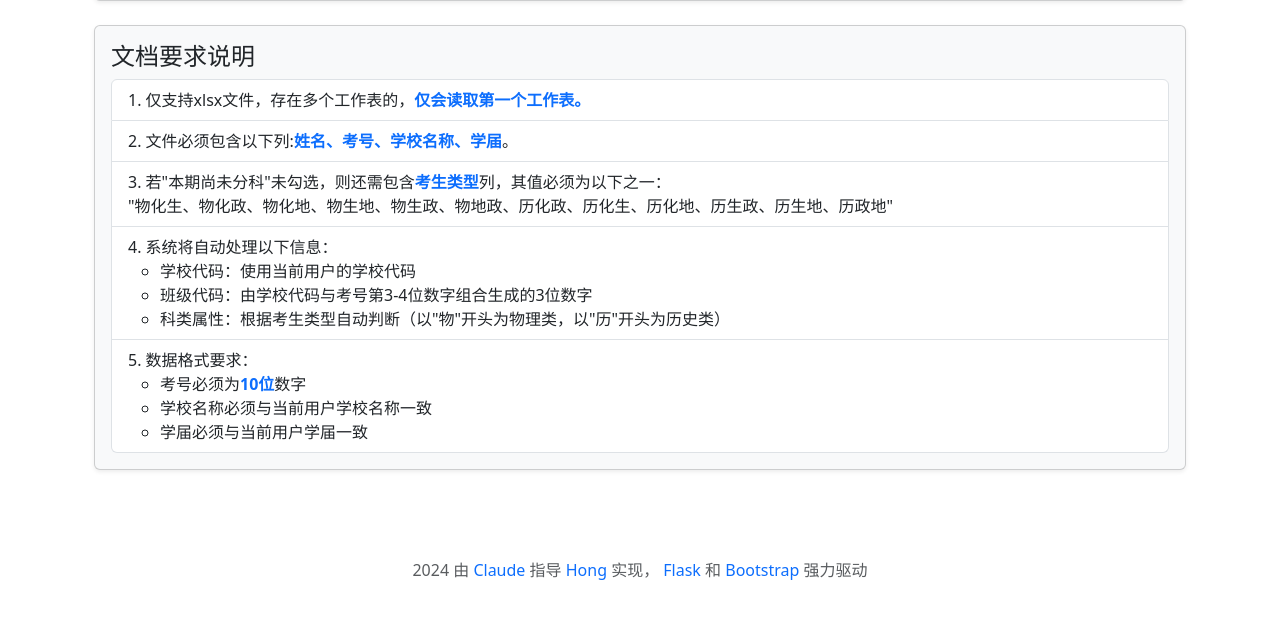
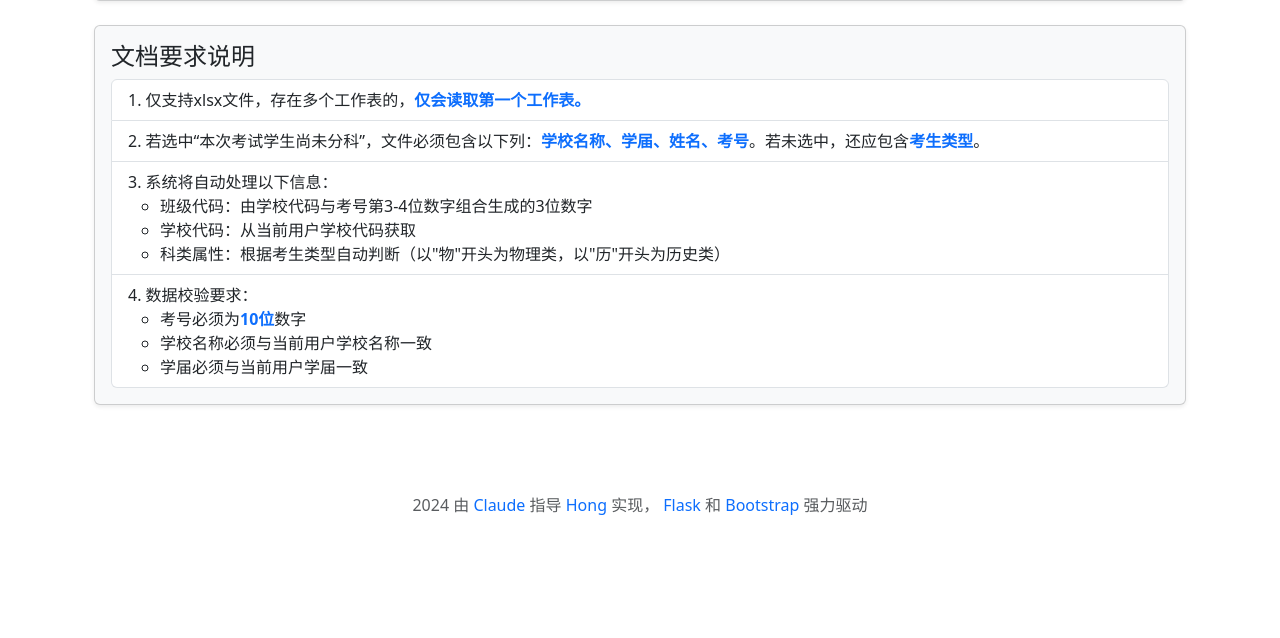
Before and after one commit to reee/allcom_list_merger, a Flask app: page /import_students in a window 1280 px wide. Shown: the part 394-1032 px from the top of the page. After the commit the page ends 909 px from the top, so only its background shows below. Run offline with Flask 3, Linux system fonts and the light colour scheme; the visitor is signed in with stand-in values (Sample User, id 1); some libraries are stand-ins or nearby versions.

Commit message:
Tweak New student fuction

```diff
--- a/app/forms.py
+++ b/app/forms.py
@@ -27,8 +27,12 @@ class ImportStudentsForm(FlaskForm):
 
 class EditStudentForm(FlaskForm):
     name = StringField('姓名', validators=[DataRequired()])
-    student_id = StringField('学籍号(可留空)')
-    exam_type = SelectField('考生类型1', choices=[
+    exam_no = StringField('考号', validators=[DataRequired(), Length(min=10, max=10)])
+    school_code = StringField('学校代码', validators=[DataRequired()])
+    school_name = StringField('学校名称', validators=[DataRequired()])
+    grade_name = StringField('学届', validators=[DataRequired()])
+    class_name = StringField('班级代码', validators=[DataRequired(), Length(min=3, max=3)])
+    exam_type = SelectField('考生类型', choices=[
         ('', '高一上留空，其他年级请下拉选择'),  # 添加空选项
         ('物化生', '物化生'),
         ('物化政', '物化政'),
@@ -43,17 +47,31 @@ class EditStudentForm(FlaskForm):
         ('历化生', '历化生'),
         ('历化地', '历化地')
     ])  # 移除 DataRequired()
-    exam_type1 = StringField('考生类型2(可留空)')
     subject_type = SelectField('科类属性', choices=[
         ('', '高一上留空，其他年级请下拉选择'),  # 添加空选项
         ('物理类', '物理类'),
         ('历史类', '历史类')
     ])  # 移除 DataRequired()
-    school_code = StringField('学校代码', validators=[DataRequired()])
-    school_name = StringField('学校名称', validators=[DataRequired()])
-    class_name = StringField('班级代码', validators=[DataRequired(), Length(min=3, max=3)])
-    grade_name = StringField('学届', validators=[DataRequired()])
+    submit = SubmitField('提交')
+
+class NewStudentForm(FlaskForm):
+    name = StringField('姓名', validators=[DataRequired()])
     exam_no = StringField('考号', validators=[DataRequired(), Length(min=10, max=10)])
+    exam_type = SelectField('考生类型', choices=[
+        ('', '高一上留空，其他年级请下拉选择'),  # 添加空选项
+        ('物化生', '物化生'),
+        ('物化政', '物化政'),
+        ('物化地', '物化地'),
+        ('物生地', '物生地'),
+        ('物生政', '物生政'),
+        ('物地政', '物地政'),
+        ('历化政', '历化政'),
+        ('历化生', '历化生'),
+        ('历化地', '历化地'),
+        ('历生政', '历生政'),
+        ('历生地', '历生地'),
+        ('历政地', '历政地')
+    ])
     submit = SubmitField('提交')
 
 class SearchStudentForm(FlaskForm):
--- a/app/models.py
+++ b/app/models.py
@@ -31,9 +31,7 @@ class Student(db.Model):
     grade_name = db.Column(db.String(64))
     class_name = db.Column(db.String(64))
     name = db.Column(db.String(64))
-    student_id = db.Column(db.String(20))
     exam_type = db.Column(db.String(64))
-    exam_type1 = db.Column(db.String(64))
     exam_no = db.Column(db.String(64), unique=True)
     subject_type = db.Column(db.String(64))
 
--- a/app/routes.py
+++ b/app/routes.py
@@ -7,7 +7,7 @@ import pandas as pd
 from sqlalchemy import func
 from app import app, db
 from app.auth import admin_required
-from app.forms import EditStudentForm, EditTeacherForm, ImportStudentsForm, ImportTeachersForm, ImportUsersForm, LoginForm, SearchStudentForm, SearchTeacherForm
+from app.forms import EditStudentForm, EditTeacherForm, ImportStudentsForm, ImportTeachersForm, ImportUsersForm, LoginForm, SearchStudentForm, SearchTeacherForm, NewStudentForm
 from app.models import Student, Teacher, User
 
 from app.log_utils import logger
@@ -228,15 +228,15 @@ def import_students():
                 return redirect(url_for('import_students'))
 
             # 处理考生类型和科类属性
-            exam_type1 = ''
+            exam_type = ''
             subject_type = ''
             if not form.not_divided.data:  # 如果已分科
-                exam_type1 = str(row['考生类型']).strip()
-                if exam_type1 not in valid_exam_types:
+                exam_type = str(row['考生类型']).strip()
+                if exam_type not in valid_exam_types:
                     flash(f"存在考生类型不正确,请修正后重新导入", 'error')
                     return redirect(url_for('import_students'))
                 # 根据考生类型判断科类属性
-                subject_type = "物理类" if exam_type1.startswith('物') else "历史类"
+                subject_type = "物理类" if exam_type.startswith('物') else "历史类"
 
             # 创建学生记录
             student = Student(
@@ -245,9 +245,7 @@ def import_students():
                 grade_name=current_user.grade_name,
                 class_name=class_code,
                 name=str(row['姓名']).strip(),
-                student_id='',  # 学籍号可为空
-                exam_type=exam_type1,  # 考生类型1
-                exam_type1='',  # 考生类型2可为空
+                exam_type=exam_type,
                 exam_no=exam_no,
                 subject_type=subject_type
             )
@@ -395,9 +393,7 @@ def edit_student(student_id):
     form = EditStudentForm()
     if form.validate_on_submit():
         student.name = form.name.data
-        student.student_id = form.student_id.data
         student.exam_type = form.exam_type.data
-        student.exam_type1 = form.exam_type1.data
         student.subject_type = form.subject_type.data
         student.school_code = form.school_code.data
         student.school_name = form.school_name.data
@@ -410,9 +406,7 @@ def edit_student(student_id):
 
     elif request.method == 'GET':
         form.name.data = student.name
-        form.student_id.data = student.student_id
         form.exam_type.data = student.exam_type
-        form.exam_type1.data = student.exam_type1
         form.subject_type.data = student.subject_type
         form.school_code.data = student.school_code
         form.school_name.data = student.school_name
@@ -439,37 +433,93 @@ def delete_student(student_id):
     flash('学生信息已删除')
     return redirect(url_for('student_list'))
 
-@app.route('/student/new', methods=['GET', 'POST'])
+@app.route('/new_student', methods=['GET', 'POST'])
 @login_required
 def new_student():
-    form = EditStudentForm()
+    # 如果是管理员，重定向到学生列表页面
+    if not current_user.grade_name:
+        flash('管理员不能直接添加考生，请使用导入功能。', 'warning')
+        return redirect(url_for('student_list'))
+
+    form = NewStudentForm()
     if form.validate_on_submit():
+        # 如果是确认提交
+        if request.form.get('confirm'):
+            # 从隐藏字段获取数据
+            name = request.form.get('name')
+            exam_no = request.form.get('exam_no')
+            exam_type = request.form.get('exam_type')
 
-        if form.school_name.data != current_user.school_name:
-            flash('您无权新增其他学校的学生信息', 'error')
-            return redirect(url_for('new_student'))
+            # 从考号获取班级代码
+            class_name = str(current_user.school_code) + exam_no[2:4]
 
-        if form.grade_name.data != current_user.grade_name:
-            flash('您无权新增其他年级的学生信息', 'error')
-            return redirect(url_for('new_student'))
+            # 根据考生类型判断科类属性
+            subject_type = "物理类" if exam_type.startswith('物') else "历史类" if exam_type else ""
 
-        student = Student(
-            name=form.name.data,
-            student_id=form.student_id.data,
-            exam_type=form.exam_type.data,
-            exam_type1=form.exam_type1.data,
-            subject_type=form.subject_type.data,
-            school_code=form.school_code.data,
-            class_name=form.class_name.data,
-            grade_name=form.grade_name.data,
-            exam_no=form.exam_no.data,
-            school_name=form.school_name.data
-        )
-        db.session.add(student)
-        db.session.commit()
-        flash('新考生信息已添加', 'info')
-        return redirect(url_for('student_list'))
-    return render_template('new_student.html', form=form)
+            # 创建新考生
+            student = Student(
+                name=name,
+                exam_no=exam_no,
+                exam_type=exam_type,
+                school_code=current_user.school_code,
+                school_name=current_user.school_name,
+                grade_name=current_user.grade_name,
+                class_name=class_name,
+                subject_type=subject_type
+            )
+
+            try:
+                db.session.add(student)
+                db.session.commit()
+                flash('考生添加成功！', 'success')
+                return redirect(url_for('student_list'))
+            except Exception as e:
+                db.session.rollback()
+                flash('添加失败：' + str(e), 'danger')
+                return redirect(url_for('new_student'))
+
+        # 如果是首次提交，显示预览
+        else:
+            # 检查考号是否已存在
+            if Student.query.filter_by(exam_no=form.exam_no.data).first():
+                flash('考号已存在！', 'danger')
+                return redirect(url_for('new_student'))
+
+            # 检查考号格式
+            exam_no = form.exam_no.data
+            if not exam_no.isdigit() or len(exam_no) != 10:
+                flash('考号必须是10位数字！', 'danger')
+                return redirect(url_for('new_student'))
+
+            # 从考号获取班级代码
+            class_name = str(current_user.school_code) + exam_no[2:4]
+
+            # 根据考生类型判断科类属性
+            exam_type = form.exam_type.data
+            subject_type = "物理类" if exam_type.startswith('物') else "历史类" if exam_type else ""
+
+            # 创建预览对象
+            student = Student(
+                name=form.name.data,
+                exam_no=exam_no,
+                exam_type=exam_type,
+                school_code=current_user.school_code,
+                school_name=current_user.school_name,
+                grade_name=current_user.grade_name,
+                class_name=class_name,
+                subject_type=subject_type
+            )
+
+            return render_template('new_student.html',
+                                title='新增考生',
+                                form=form,
+                                preview=True,
+                                student=student)
+
+    return render_template('new_student.html',
+                         title='新增考生',
+                         form=form,
+                         preview=False)
 
 @app.route('/export_students', methods=['GET'])
 @login_required
@@ -490,9 +540,7 @@ def export_students():
         '班级代码': student.class_name,
         '学届': student.grade_name,
         '姓名': student.name,
-        '学籍号': student.student_id,
-        '考生类型1': student.exam_type,
-        '考生类型2': student.exam_type1,
+        '考生类型': student.exam_type,
         '考号': student.exam_no,
         '科类属性': student.subject_type
     } for student in students]
@@ -506,12 +554,12 @@ def export_students():
         # 如果已分科，则按科目分类导出
         if has_exam_type:
             # 创建各科目工作表
-            physics_df = df[df['考生类型1'].str.contains('物', na=False)]
-            chemistry_df = df[df['考生类型1'].str.contains('化', na=False)]
-            biology_df = df[df['考生类型1'].str.contains('生', na=False)]
-            history_df = df[df['考生类型1'].str.contains('历', na=False)]
-            politics_df = df[df['考生类型1'].str.contains('政', na=False)]
-            geography_df = df[df['考生类型1'].str.contains('地', na=False)]
+            physics_df = df[df['考生类型'].str.contains('物', na=False)]
+            chemistry_df = df[df['考生类型'].str.contains('化', na=False)]
+            biology_df = df[df['考生类型'].str.contains('生', na=False)]
+            history_df = df[df['考生类型'].str.contains('历', na=False)]
+            politics_df = df[df['考生类型'].str.contains('政', na=False)]
+            geography_df = df[df['考生类型'].str.contains('地', na=False)]
 
             # 导出各科目工作表
             physics_df.to_excel(writer, sheet_name='物理', index=False)
--- a/app/templates/edit_student.html
+++ b/app/templates/edit_student.html
@@ -2,7 +2,6 @@
 
 {% block app_content %}
     <h2>编辑学生信息</h2>
-    <p>注：若不需要录入学籍号，学籍号那一栏可以留空</p>
     <div class="row">
         <div>
             {% from 'bootstrap5/form.html' import render_form %}
--- a/app/templates/edit_teacher.html
+++ b/app/templates/edit_teacher.html
@@ -2,7 +2,6 @@
 
 {% block app_content %}
     <h2>编辑教师信息</h2>
-    <p>注：性别栏可留空</p>
     <div class="row">
         <div>
             {% from 'bootstrap5/form.html' import render_form %}
--- a/app/templates/import_students.html
+++ b/app/templates/import_students.html
@@ -16,17 +16,15 @@
             <h4 class="card-title">文档要求说明</h4>
             <ul class="list-group">
                 <li class="list-group-item">1. 仅支持xlsx文件，存在多个工作表的，<strong class="text-primary">仅会读取第一个工作表。</strong></li>
-                <li class="list-group-item">2. 文件必须包含以下列:<strong class="text-primary">姓名、考号、学校名称、学届</strong>。</li>
-                <li class="list-group-item">3. 若"本期尚未分科"未勾选，则还需包含<strong class="text-primary">考生类型</strong>列，其值必须为以下之一：
-                    <br>"物化生、物化政、物化地、物生地、物生政、物地政、历化政、历化生、历化地、历生政、历生地、历政地"</li>
-                <li class="list-group-item">4. 系统将自动处理以下信息：
+                <li class="list-group-item">2. 若选中“本次考试学生尚未分科”，文件必须包含以下列：<strong class="text-primary">学校名称、学届、姓名、考号</strong>。若未选中，还应包含<strong class="text-primary">考生类型</strong>。</li>
+                <li class="list-group-item">3. 系统将自动处理以下信息：
                     <ul>
-                        <li>学校代码：使用当前用户的学校代码</li>
                         <li>班级代码：由学校代码与考号第3-4位数字组合生成的3位数字</li>
+                        <li>学校代码：从当前用户学校代码获取</li>
                         <li>科类属性：根据考生类型自动判断（以"物"开头为物理类，以"历"开头为历史类）</li>
                     </ul>
                 </li>
-                <li class="list-group-item">5. 数据格式要求：
+                <li class="list-group-item">4. 数据校验要求：
                     <ul>
                         <li>考号必须为<strong class="text-primary">10位</strong>数字</li>
                         <li>学校名称必须与当前用户学校名称一致</li>
```
Also changed, not shown: app/templates/import_teachers.html (+4 -3 lines), app/templates/new_student.html (+59 -6 lines), app/templates/student_list.html (+3 -7 lines).
